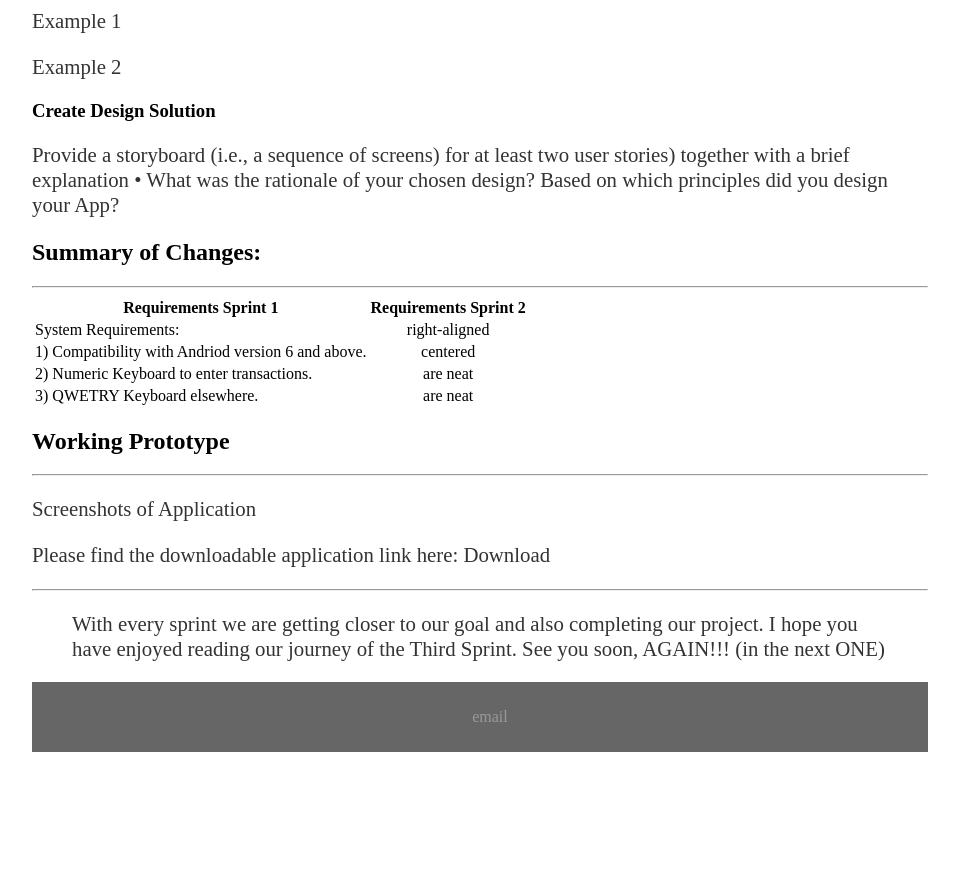
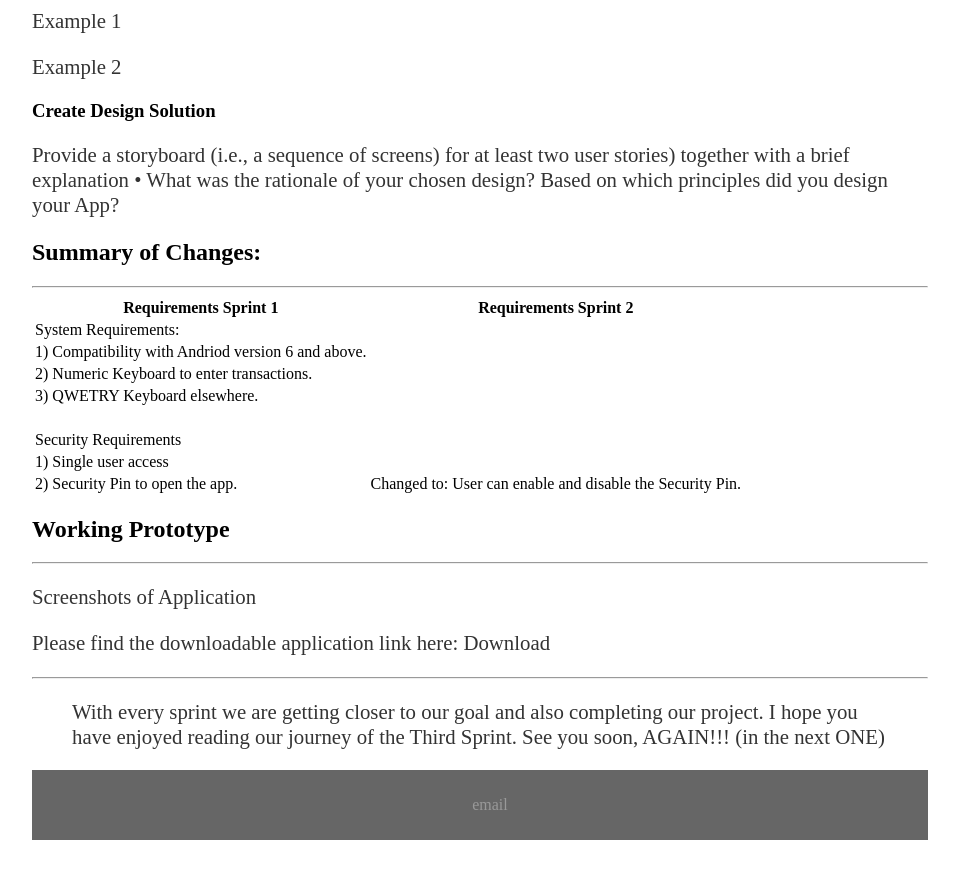
Before and after one commit to NadeemNicoR/TeamProjects, a Jekyll site: the page built from docs/_posts/2019-06-04-ISEE-2019-Advanced-Prototype-Presentation.md, in a window 1280 px wide and 900 px high, scrolled down 4065 px. Shown: the top 879 px of the window, without its empty margins (160-1119 px from the left). Built offline with Jekyll 4.4.1, drawn with Linux system fonts in a browser that asks for light colours; our own code applies the rules of GitHub Pages for plain Markdown files; a file with an impossible date is left out; before the commit the page ends 4877 px from its top, so only the background shows below that.

Commit message:
Update 2019-06-04-ISEE-2019-Advanced-Prototype-Presentation.md

```diff
--- a/docs/_posts/2019-06-04-ISEE-2019-Advanced-Prototype-Presentation.md
+++ b/docs/_posts/2019-06-04-ISEE-2019-Advanced-Prototype-Presentation.md
@@ -94,13 +94,16 @@ Provide a storyboard (i.e., a sequence of screens) for at least two user stories
 ----------
 
 
-| Requirements Sprint 1				                    | Requirements Sprint 2		      |
-| -------------------------------			           |:------------------------------:	|
-| System Requirements:      			                 | right-aligned 			         |
-| 1) Compatibility with Andriod version 6 and above. | centered      		            |
-| 2) Numeric Keyboard to enter transactions. 	     | are neat     			            |
-| 3) QWETRY Keyboard elsewhere.                      | are neat     			            |
-
+| Requirements Sprint 1				                    | Requirements Sprint 2		                                 |
+| -------------------------------			           |:------------------------------:	                           |
+| System Requirements:      			                 |			                                                   |
+| 1) Compatibility with Andriod version 6 and above. |       		                                                |
+| 2) Numeric Keyboard to enter transactions. 	     |      			                                             |
+| 3) QWETRY Keyboard elsewhere.                      |      			                                             |
+|                              			              | 	                                                         |
+| Security Requirements                              |               		                                       |
+| 1) Single user access                       	     |              			                                       |
+| 2) Security Pin to open the app.                   |Changed to: User can enable and disable the Security Pin.   |
 
 
 
```
